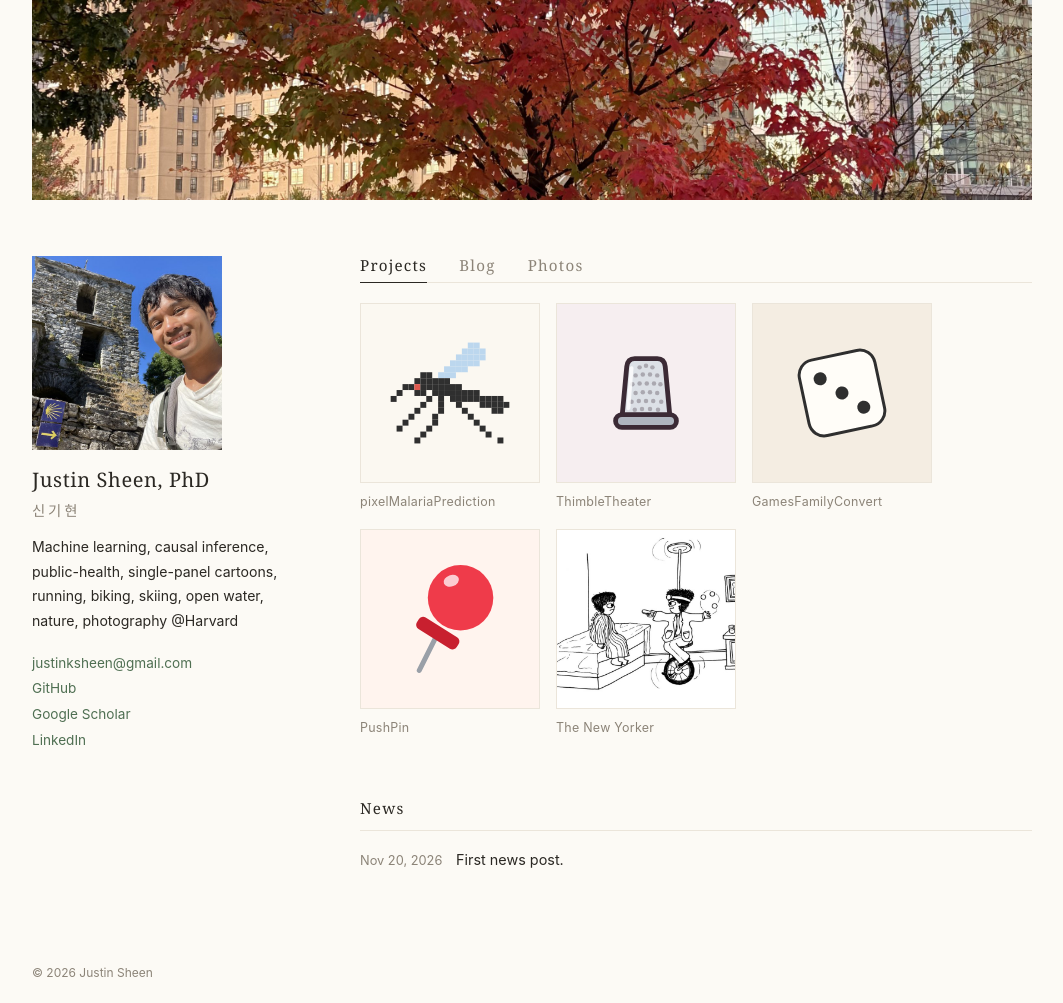
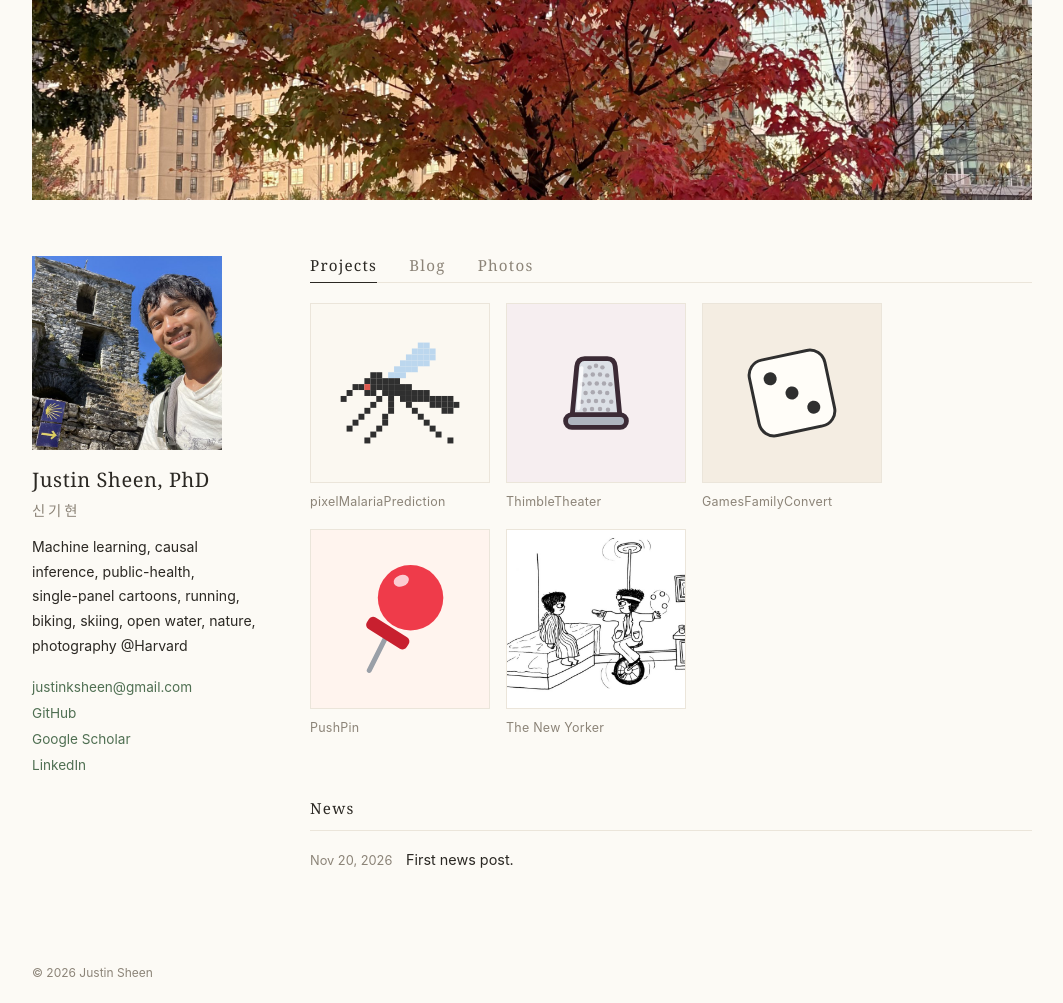
Before and after one commit to jsheen/jsheen.github.io, a Jekyll site: the page built from index.html, in a window 1280 px wide and 1003 px high. Shown: the whole window, without its empty margins (108-1171 px from the left). Built offline with Jekyll 4.4.1, drawn with Linux system fonts in a browser that asks for light colours.

Commit message:
Narrower left panel
Co-Authored-By: Claude Opus 5.5 <noreply@anthropic.com>

```diff
--- a/assets/css/style.css
+++ b/assets/css/style.css
@@ -55,10 +55,10 @@ blockquote { border-left: 2px solid var(--rule); margin-left: 0; padding-left: 1
 /* Home: About (left) + tabs (right) */
 body.wide .wrap { max-width: 1040px; }
 .header-img { display: block; width: 100%; aspect-ratio: 5 / 1; object-fit: cover; border-radius: 0; margin-bottom: 56px; }
-.home { display: grid; grid-template-columns: minmax(220px, 280px) minmax(0, 1fr); gap: 48px; align-items: start; }
+.home { display: grid; grid-template-columns: minmax(190px, 230px) minmax(0, 1fr); gap: 48px; align-items: start; }
 .panel-about { position: sticky; top: 24px; }
 .panel-about .about { flex-direction: column; gap: 16px; }
-.panel-about .avatar { width: 190px; height: auto; }
+.panel-about .avatar { width: 100%; max-width: 190px; height: auto; }
 
 .tabs { display: flex; gap: 32px; border-bottom: 1px solid var(--rule); }
 .tab { background: none; border: 0; padding: 0 0 8px; margin-bottom: -1px; cursor: pointer; font-family: var(--serif); font-size: 0.95rem; font-weight: 400; letter-spacing: 0.08em; line-height: 1.2; color: var(--muted); border-bottom: 1px solid transparent; }
```
